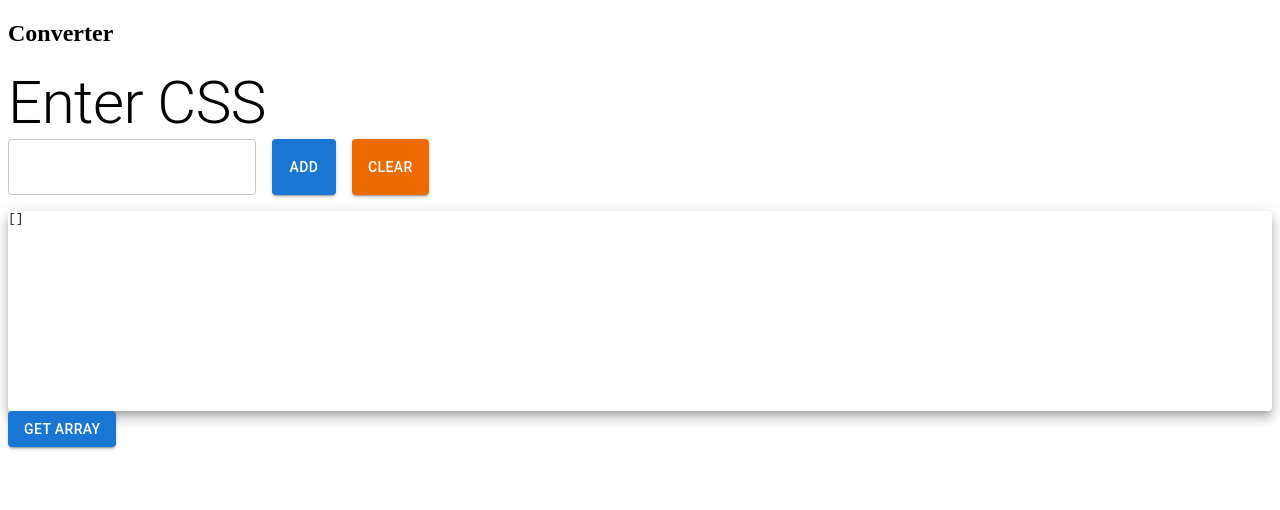
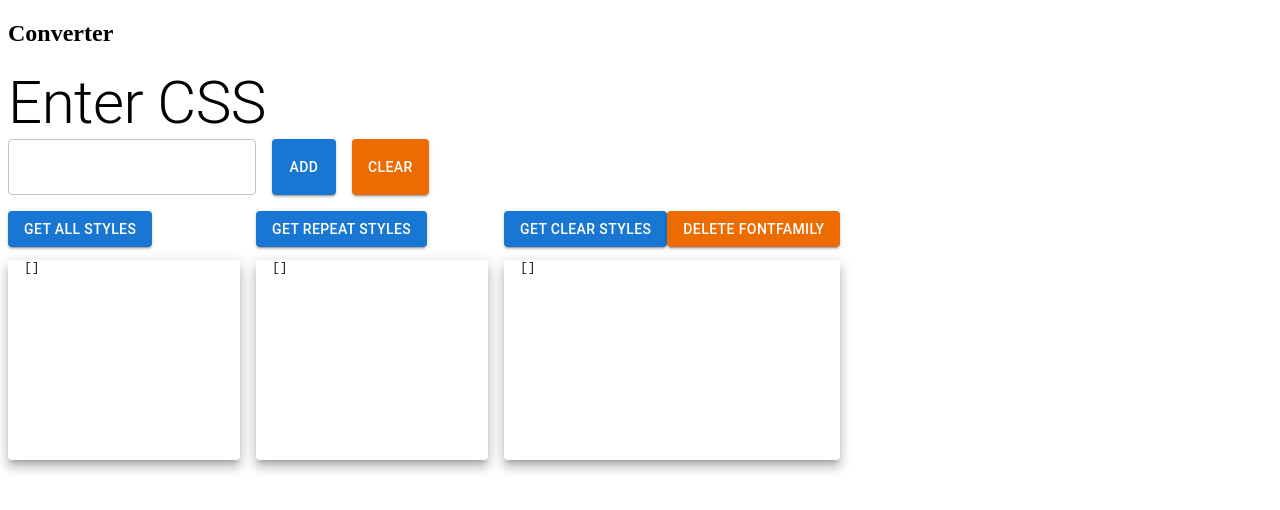
Before and after one commit to theCapnCoder/typography-style-converter, a React (Create React App) app: page / in a window 1280 px wide. Shown: the top 510 px of the page. Built offline with nearby package versions, Linux system fonts and the light colour scheme.

Commit message:
feature: deleteProps

```diff
--- a/src/containers/Converter/Converter.tsx
+++ b/src/containers/Converter/Converter.tsx
@@ -7,11 +7,16 @@ import {
   Typography,
 } from "@mui/material";
 import { Formik, Form } from "formik";
-import { useState } from "react";
+import { useEffect, useState } from "react";
 import transformCSSCode from "./helpers";
+import { countSimilarObjects } from "./helpers/countSimilarObjects";
+import { deletePropsFromObjects } from "./helpers/deletePropsFromObjects";
 
 export const Converter = () => {
   const [reactStyle, setReactStyle] = useState<any>([]);
+  const [repeatStyles, setRepeatStyles] = useState<any>([]);
+  const [clearStyles, setClearStyles] = useState<any>([]);
+
   // Array<Record<string, string | number>>
 
   const initialValues = {
@@ -21,6 +26,14 @@ export const Converter = () => {
   const accumulateStyle = (blockText: string) => {
     setReactStyle([...reactStyle, transformCSSCode(blockText)]);
   };
+
+  useEffect(() => {
+    setRepeatStyles(countSimilarObjects(reactStyle));
+  }, [reactStyle]);
+
+  useEffect(() => {
+    setClearStyles(repeatStyles);
+  }, [repeatStyles]);
 
   return (
     <Box>
@@ -59,12 +72,46 @@ export const Converter = () => {
         </Formik>
       </Box>
 
-      <Paper elevation={8} sx={{ minWidth: 200, minHeight: 200 }}>
-        <pre>{JSON.stringify(reactStyle, null, 2)}</pre>
-      </Paper>
-      <Button variant="contained" onClick={() => console.log(reactStyle)}>
-        Get array
-      </Button>
+      <Stack direction={"row"} gap={2}>
+        <Box>
+          <Button variant="contained" onClick={() => console.log(reactStyle)}>
+            Get all styles
+          </Button>
+          <Paper elevation={8} sx={{ px: 2, minWidth: 200, minHeight: 200 }}>
+            <pre>{JSON.stringify(reactStyle, null, 2)}</pre>
+          </Paper>
+        </Box>
+
+        <Box>
+          <Button variant="contained" onClick={() => console.log(repeatStyles)}>
+            Get repeat styles
+          </Button>
+          <Paper elevation={8} sx={{ px: 2, minWidth: 200, minHeight: 200 }}>
+            <pre>{JSON.stringify(repeatStyles, null, 2)}</pre>
+          </Paper>
+        </Box>
+
+        <Box>
+          <Button variant="contained" onClick={() => console.log(repeatStyles)}>
+            Get clear styles
+          </Button>
+          <Button
+            variant="contained"
+            color="warning"
+            onClick={() => {
+              setClearStyles(
+                deletePropsFromObjects(repeatStyles, ["fontFamily"])
+              );
+            }}
+          >
+            Delete fontFamily
+          </Button>
+
+          <Paper elevation={8} sx={{ px: 2, minWidth: 200, minHeight: 200 }}>
+            <pre>{JSON.stringify(clearStyles, null, 2)}</pre>
+          </Paper>
+        </Box>
+      </Stack>
     </Box>
   );
 };
```
